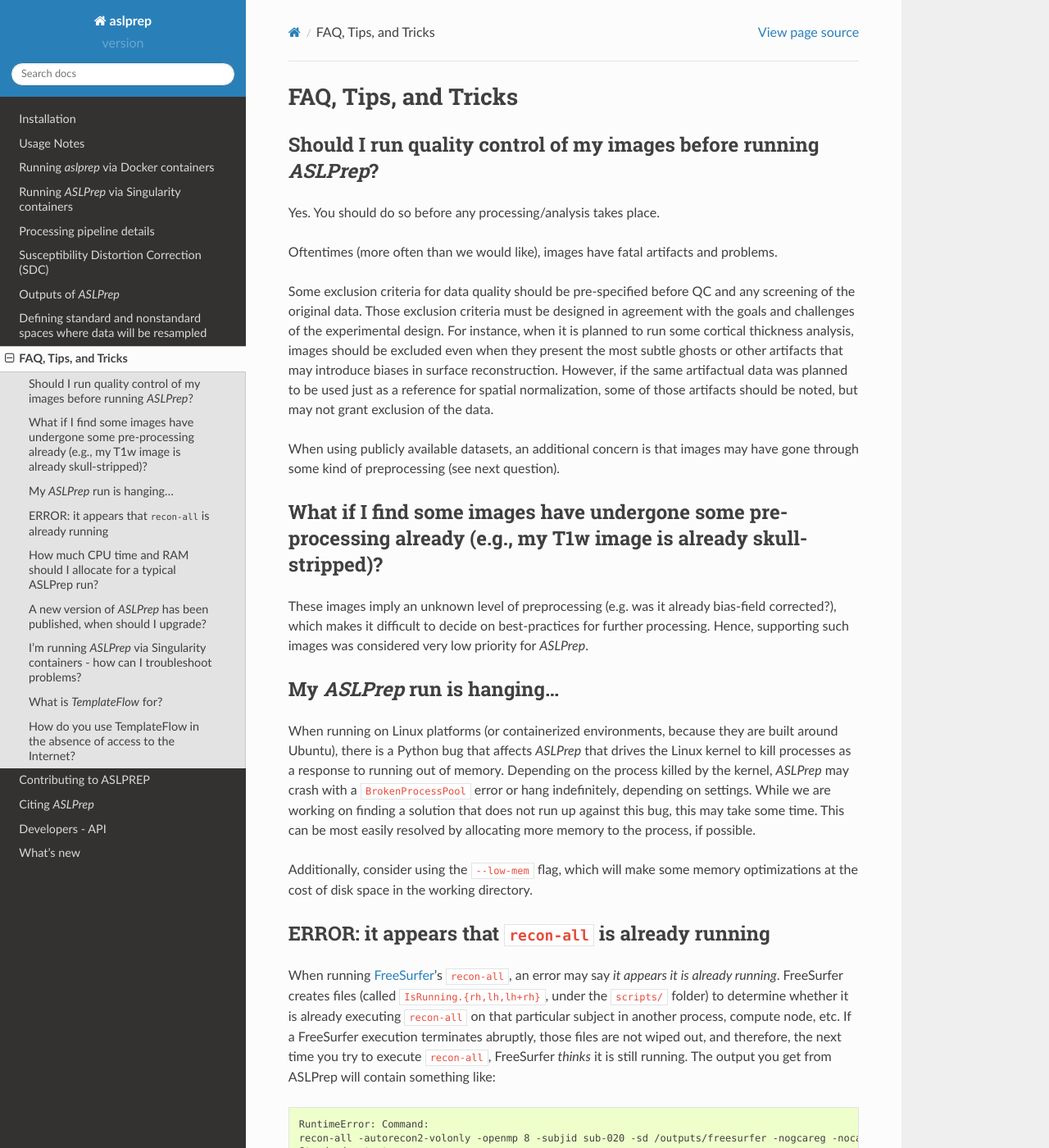
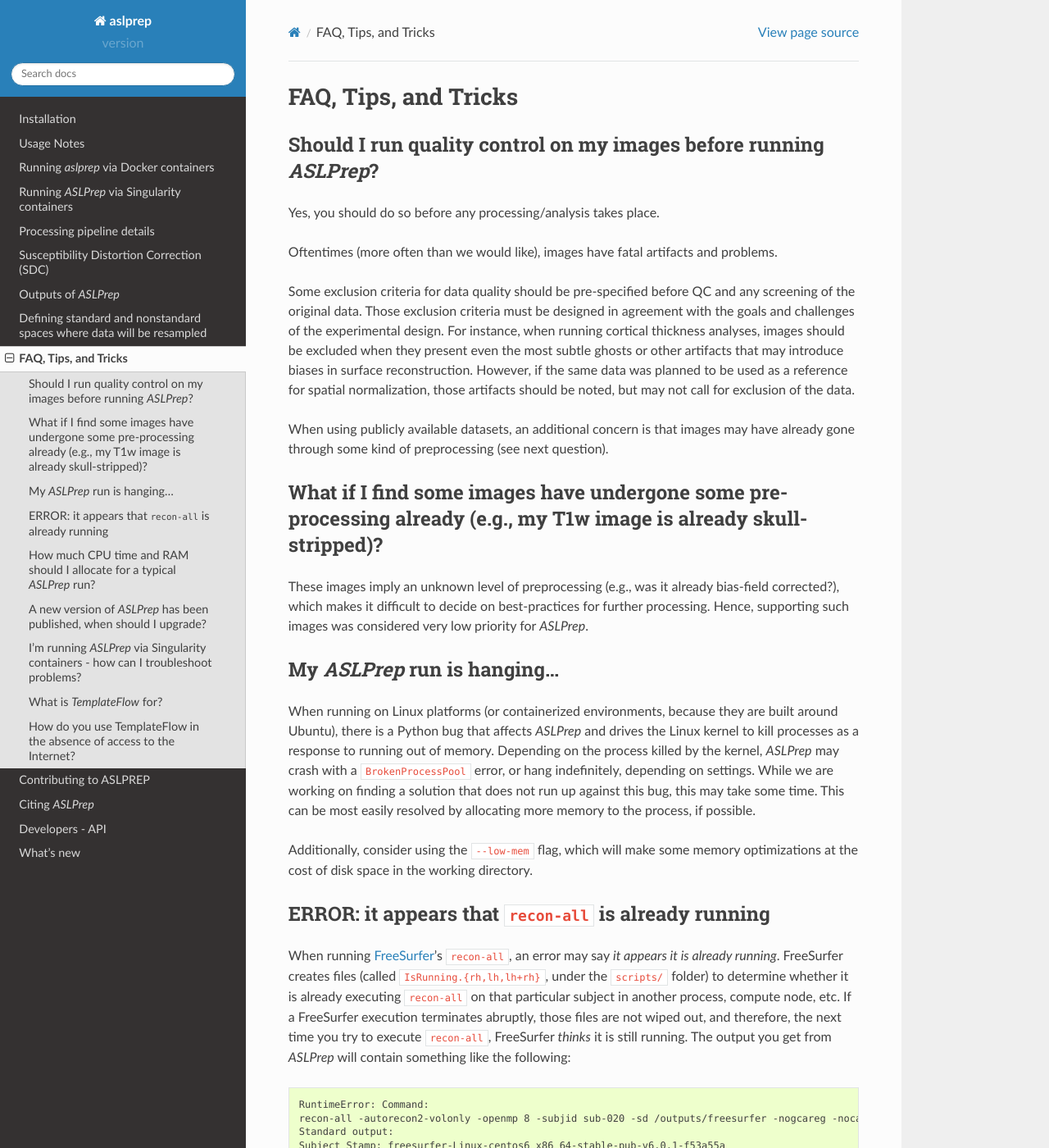
Before and after one commit to PennLINC/aslprep, a Sphinx documentation site: the page built from docs/faq.rst, in a window 1280 px wide and 1400 px high. Shown: the whole window at 82% size. Built offline with Sphinx 7.4.7 and the Read the Docs theme 2.0.0, drawn with Linux system fonts in a browser that asks for light colours; some of the changed text lies outside the part shown.

Commit message:
copy edits to faq.rst
lines 153-156  need clarification

```diff
--- a/docs/faq.rst
+++ b/docs/faq.rst
@@ -4,9 +4,9 @@
 FAQ, Tips, and Tricks
 ========================
 
-Should I run quality control of my images before running *ASLPrep*?
+Should I run quality control on my images before running *ASLPrep*?
 --------------------------------------------------------------------
-Yes. You should do so before any processing/analysis takes place.
+Yes, you should do so before any processing/analysis takes place.
 
 Oftentimes (more often than we would like), images have fatal artifacts and problems.
 
@@ -14,19 +14,18 @@ Some exclusion criteria for data quality should be pre-specified before QC and a
 of the original data.
 Those exclusion criteria must be designed in agreement with the goals and challenges of the
 experimental design.
-For instance, when it is planned to run some cortical thickness analysis, images should be excluded
-even when they present the most subtle ghosts or other artifacts that may introduce biases in surface
+For instance, when running cortical thickness analyses, images should be excluded when they present even the most subtle ghosts or other artifacts that may introduce biases in surface
 reconstruction.
-However, if the same artifactual data was planned to be used just as a reference for spatial
-normalization, some of those artifacts should be noted, but may not grant exclusion of the data.
+However, if the same data was planned to be used as a reference for spatial
+normalization, those artifacts should be noted, but may not call for exclusion of the data.
 
-When using publicly available datasets, an additional concern is that images may have gone through
+When using publicly available datasets, an additional concern is that images may have already gone through
 some kind of preprocessing (see next question).
 
 
 What if I find some images have undergone some pre-processing already (e.g., my T1w image is already skull-stripped)?
 ---------------------------------------------------------------------------------------------------------------------
-These images imply an unknown level of preprocessing (e.g. was it already bias-field corrected?),
+These images imply an unknown level of preprocessing (e.g., was it already bias-field corrected?),
 which makes it difficult to decide on best-practices for further processing.
 Hence, supporting such images was considered very low priority for *ASLPrep*.
 
@@ -34,10 +33,10 @@ Hence, supporting such images was considered very low priority for *ASLPrep*.
 My *ASLPrep* run is hanging...
 -------------------------------
 When running on Linux platforms (or containerized environments, because they are built around
-Ubuntu), there is a Python bug that affects *ASLPrep* that drives the Linux kernel to kill
+Ubuntu), there is a Python bug that affects *ASLPrep* and drives the Linux kernel to kill
 processes as a response to running out of memory.
 Depending on the process killed by the kernel, *ASLPrep* may crash with a ``BrokenProcessPool``
-error or hang indefinitely, depending on settings.
+error, or hang indefinitely, depending on settings.
 While we are working on finding a solution that does not run up against this bug, this may take some
 time.
 This can be most easily resolved by allocating more memory to the process, if possible.
@@ -52,7 +51,7 @@ to determine whether it is already executing ``recon-all`` on that particular su
 in another process, compute node, etc.
 If a FreeSurfer execution terminates abruptly, those files are not wiped out, and therefore,
 the next time you try to execute ``recon-all``, FreeSurfer *thinks* it is still running.
-The output you get from ASLPrep will contain something like: ::
+The output you get from *ASLPrep* will contain something like the following: ::
 
   RuntimeError: Command:
   recon-all -autorecon2-volonly -openmp 8 -subjid sub-020 -sd /outputs/freesurfer -nogcareg -nocanorm -nocareg -nonormalization2 -nomaskbfs -nosegmentation -nofill
@@ -95,14 +94,14 @@ The output you get from ASLPrep will contain something like: ::
 
 As suggested by the ``recon-all`` output message, deleting these files will enable
 FreeSurfer to execute ``recon-all`` again.
-In general, please be cautious of deleting files and mindful why a file may exist.
+In general, please be cautious of deleting files and mindful as to why a file exists.
 
 
 
-How much CPU time and RAM should I allocate for a typical ASLPrep run?
+How much CPU time and RAM should I allocate for a typical *ASLPrep* run?
 -----------------------------------------------------------------------
-The recommended way to run ASLPrep is to process one subject per container instance. A typical preprocessing run
-without surface processing with freesurfer can be completed in about less than 1 hours with 4 CPUs or in about 30 hour with 16 CPUs.
+We recommend  running *ASLPrep* by processing  one subject per container instance. A typical preprocessing run
+without surface processing with FreeSurfer can be completed in less than 1 hour with 4 CPUs or in about 30 hour with 16 CPUs.
 More than 16 CPUs do not translate into faster processing times for a single subject. About 8GB of memory should be
 available for a single subject preprocessing run.
 
```
Also changed, not shown: other parts of docs/faq.rst (+12 -12 lines).
